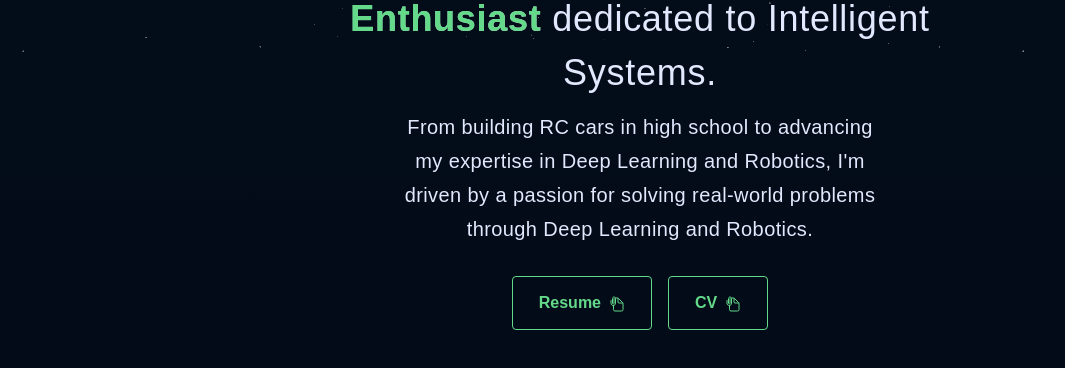
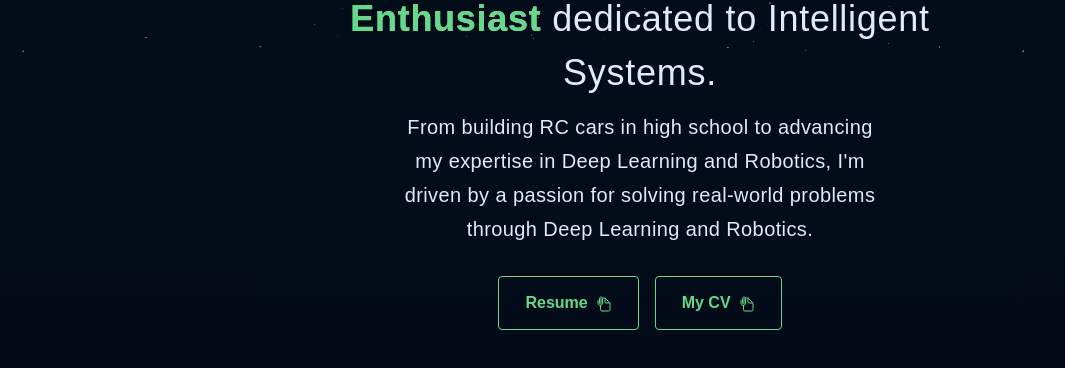
Before and after one commit to KhanIsrakAhmed/israkPortfolio, a React (Create React App) app: page / in a window 1280 px wide. Shown: the part 748-1116 px from the top of the page, without its empty margins (0-1065 px from the left). Built offline with nearby package versions, Linux system fonts and the light colour scheme; no server answers; a web font is replaced by a local one.

Commit message:
Update Intro.js

```diff
--- a/src/components/Intro.js
+++ b/src/components/Intro.js
@@ -243,7 +243,7 @@ const Intro = () => {
             target="_blank"
             rel="noopener noreferrer"
           >
-            CV
+            My CV
             <Icon name="Document" className="button-icon" />
           </a>
         </div>
```
